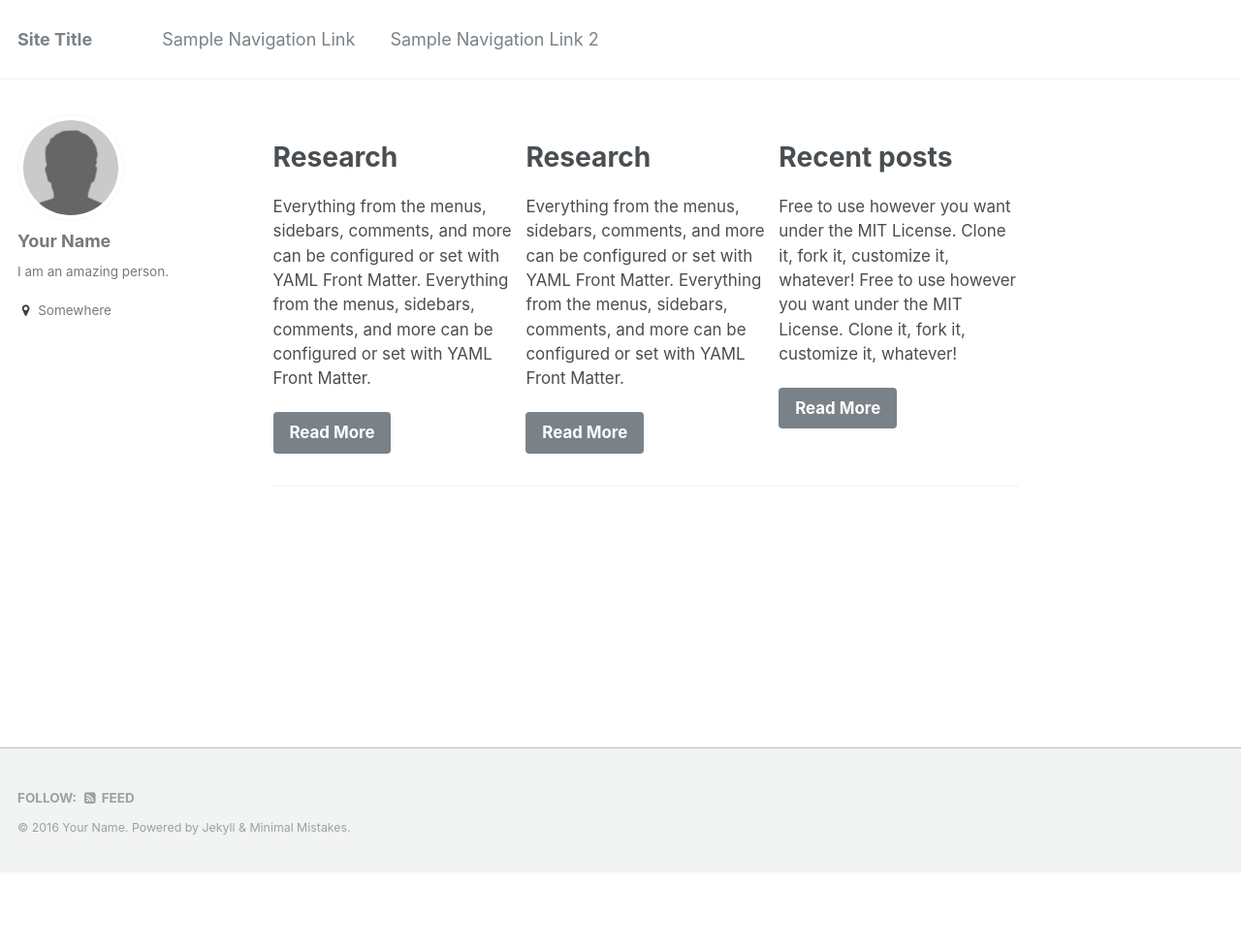
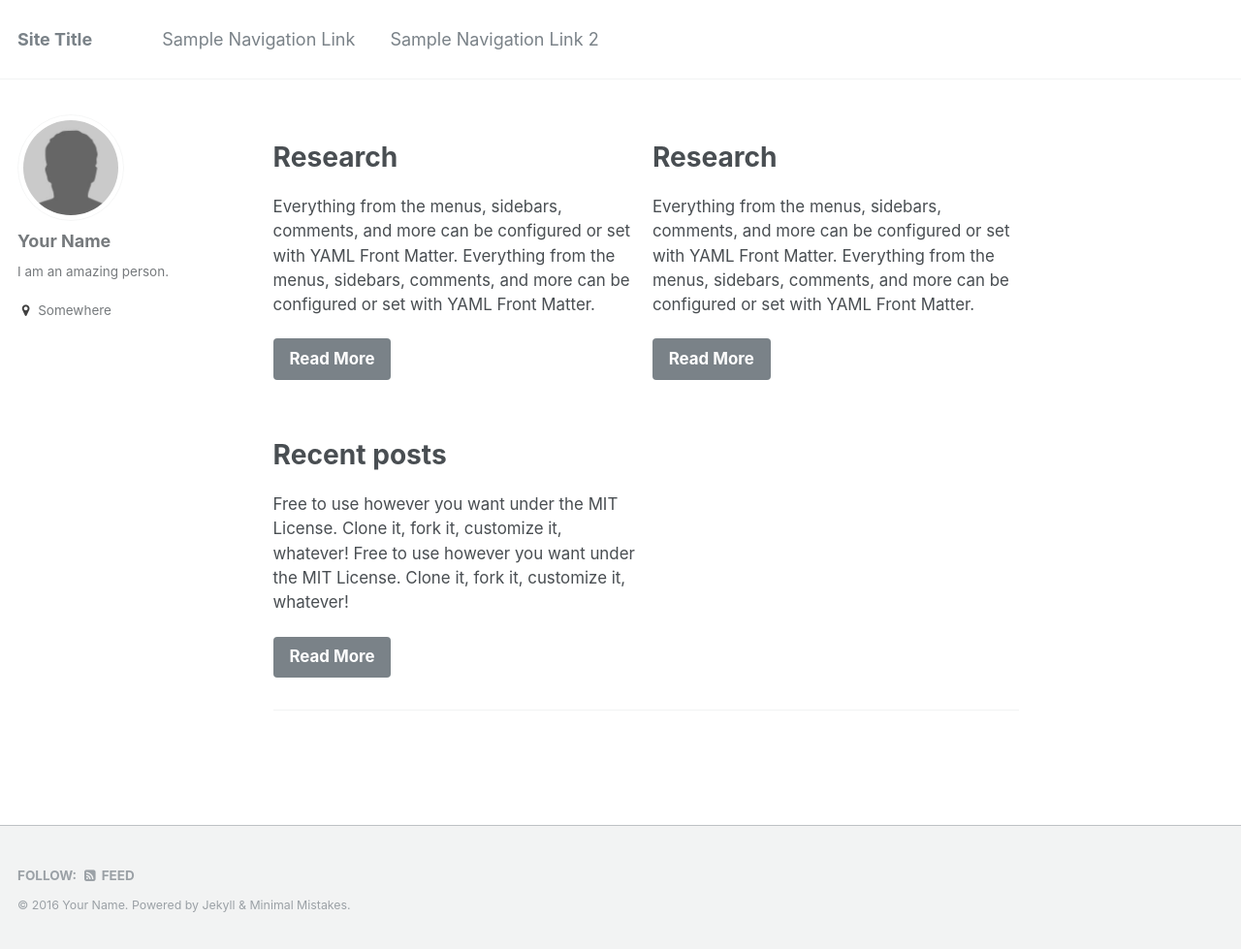
Before and after one commit to pjpaulpj/jonbra.github.io, a Jekyll site: the page built from index.md, in a window 1280 px wide. Shown: the whole page at 97% size. Built offline with Jekyll 4.4.1, drawn with Linux system fonts in a browser that asks for light colours; before the commit the page ends 900 px from its top, so only the background shows below that.

Commit message:
Changed include gallery
changed from 4 of 12 to 6 of 12. Trying to create two text columns on
the landing page filling half the page each

```diff
--- a/_sass/_archive.scss
+++ b/_sass/_archive.scss
@@ -161,7 +161,7 @@
 
   @include breakpoint($small) {
     margin-bottom: 0;
-    @include gallery(4 of 12);
+    @include gallery(6 of 12);
 
     .feature__item-teaser {
       max-height: 200px;
```
